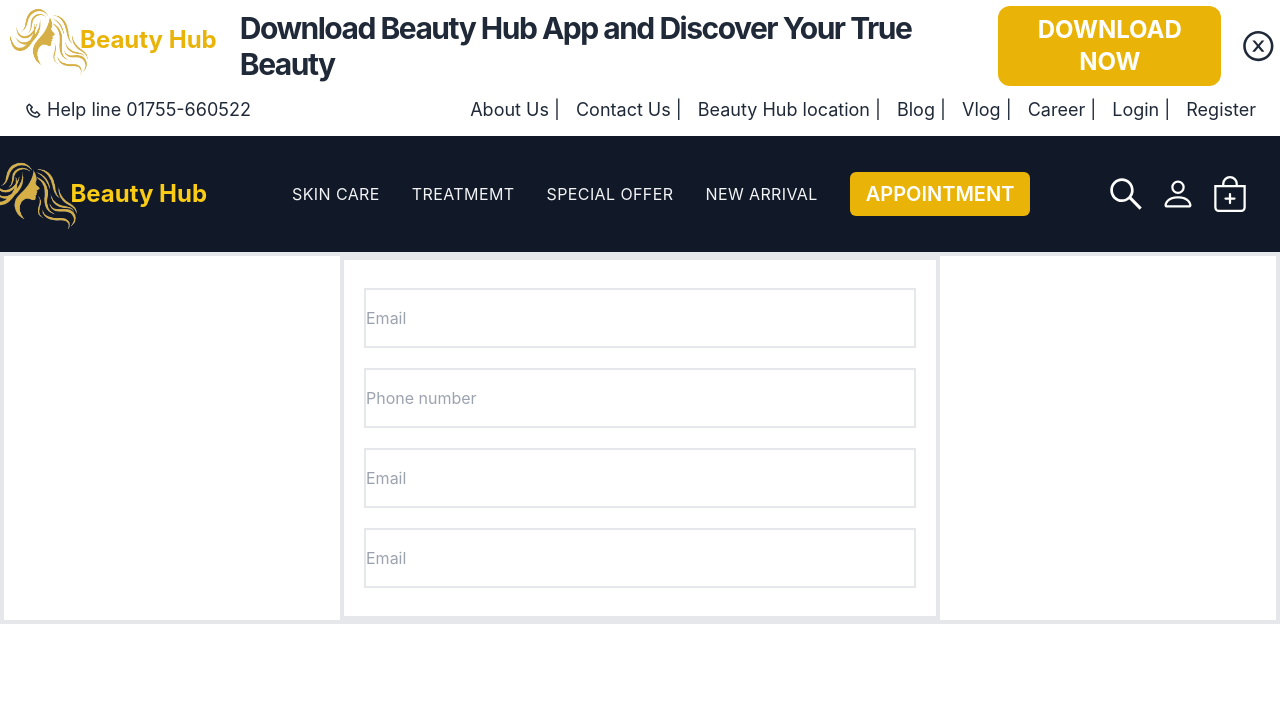
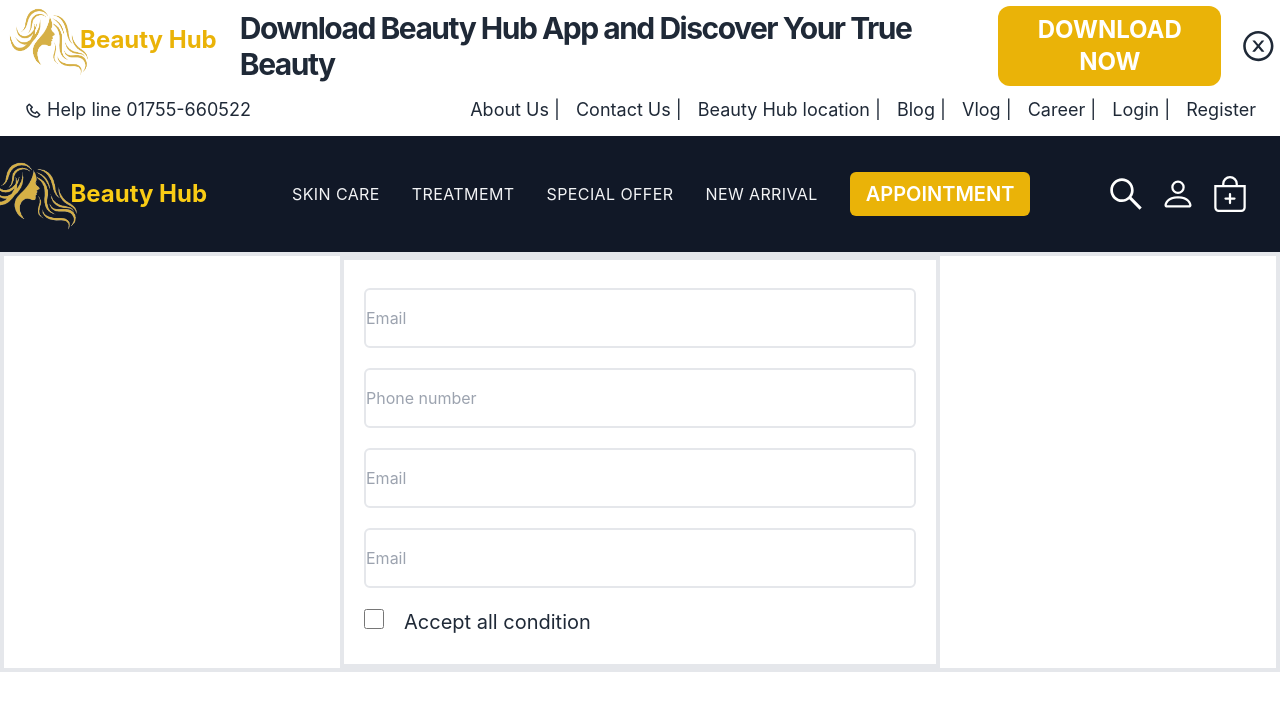
Before and after one commit to summenurfatema/beauty-hub, a React (Create React App) app: page /register in a window 1280 px wide. Shown: the top 710 px of the page. Built offline with nearby package versions, Linux system fonts and the light colour scheme.

Commit message:
check box input field added

```diff
--- a/src/pages/Register/Register.js
+++ b/src/pages/Register/Register.js
@@ -5,10 +5,15 @@ const Register = () => {
         <div className='flex flex-col justify-center items-center border-4'>
             <div className='w-[600px] border-4'>
                 <form className='px-5 py-7 space-y-5'>
-                    <input placeholder='Email' className='border-2 py-4 border-red w-full' />
-                    <input placeholder='Phone number' className='border-2 py-4 border-red w-full' />
-                    <input placeholder='Email' className='border-2 py-4 border-red w-full' />
-                    <input placeholder='Email' className='border-2 py-4 border-red w-full' />
+                    <input placeholder='Email' className='border-2 py-4 border-red w-full rounded-md' />
+                    <input placeholder='Phone number' className='border-2 py-4 border-red w-full rounded-md' />
+                    <input placeholder='Email' className='border-2 py-4 border-red w-full rounded-md' />
+                    <input placeholder='Email' className='border-2 py-4 border-red w-full rounded-md' />
+
+                    <div>
+                        <input type='checkbox' className='w-5 h-5' />
+                        <p className='inline-block pl-5 text-xl'> Accept all condition</p>
+                    </div>
                 </form>
             </div>
 
```
